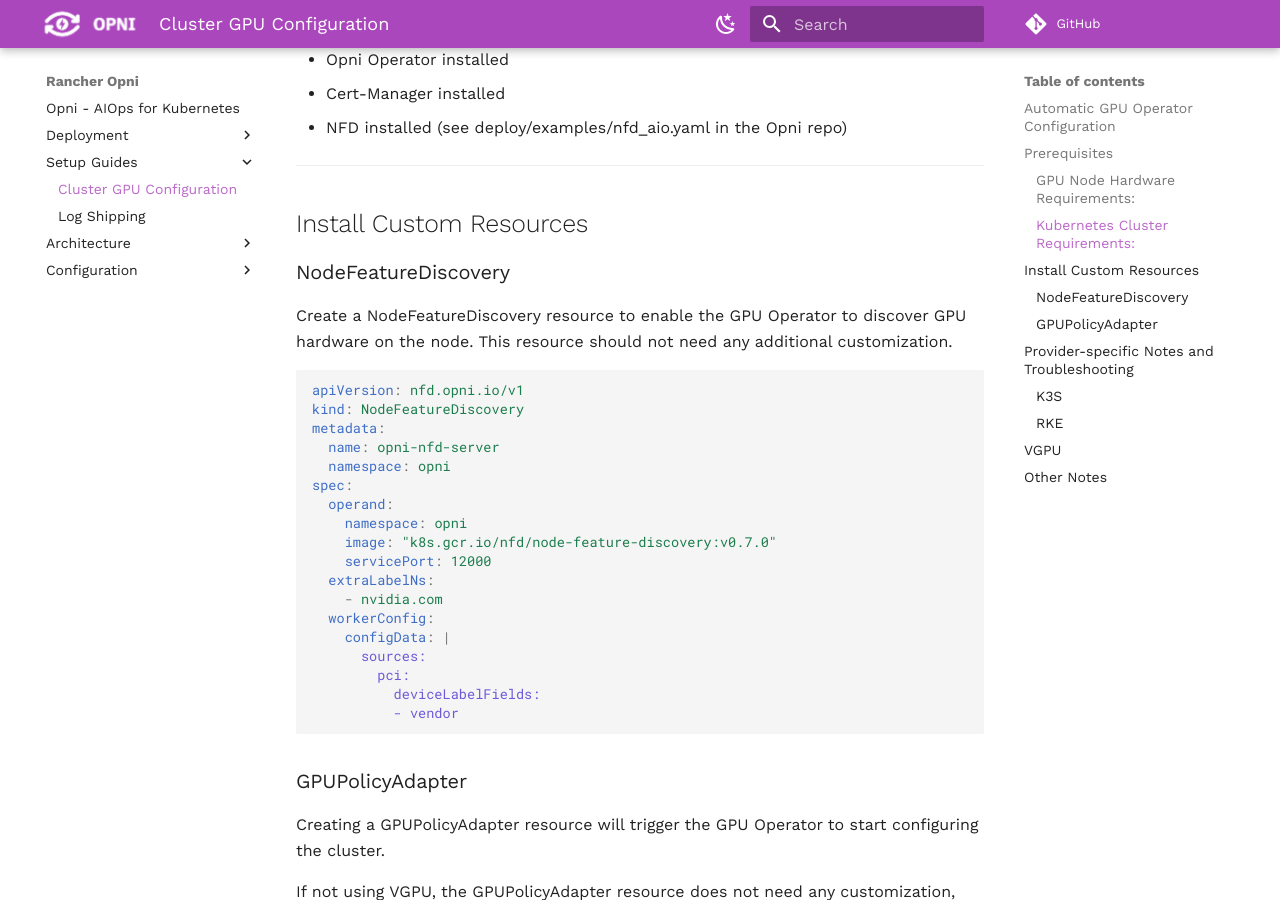
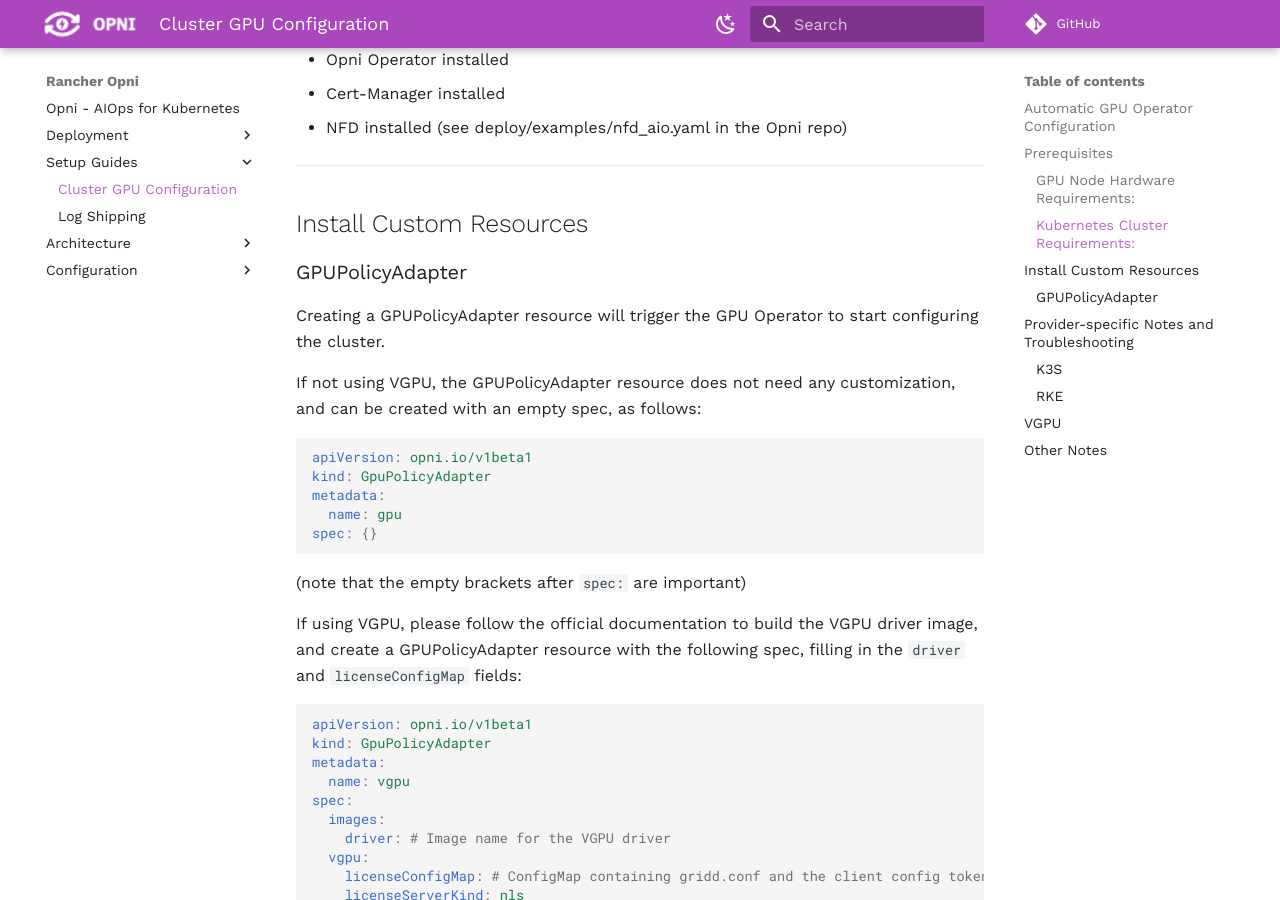
Before and after one commit to rancher/opni-docs, an MkDocs documentation site: the page built from docs/setup/gpu.md, in a window 1280 px wide and 900 px high, scrolled down 1360 px. Built offline with MkDocs 1.6.1 and Material for MkDocs 9.7.7, drawn with Linux system fonts in a browser that asks for light colours; comment, search, counter and statistics services are not loaded.

Commit message:
Remove NodeFeatureDiscovery CR from gpu docs

````diff
--- a/docs/setup/gpu.md
+++ b/docs/setup/gpu.md
@@ -49,32 +49,6 @@
 
 ----------------
 ## Install Custom Resources
-
-### NodeFeatureDiscovery
-
-Create a NodeFeatureDiscovery resource to enable the GPU Operator to discover
-GPU hardware on the node. This resource should not need any additional customization.
-
-```yaml
-apiVersion: nfd.opni.io/v1
-kind: NodeFeatureDiscovery
-metadata:
-  name: opni-nfd-server
-  namespace: opni
-spec:
-  operand:
-    namespace: opni
-    image: "k8s.gcr.io/nfd/node-feature-discovery:v0.7.0"
-    servicePort: 12000
-  extraLabelNs:
-    - nvidia.com
-  workerConfig:
-    configData: |
-      sources:
-        pci:
-          deviceLabelFields:
-          - vendor
-```
 
 ### GPUPolicyAdapter
 
````
